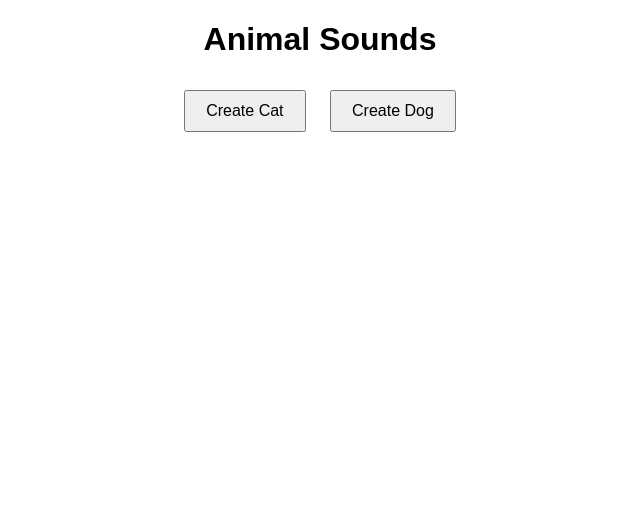
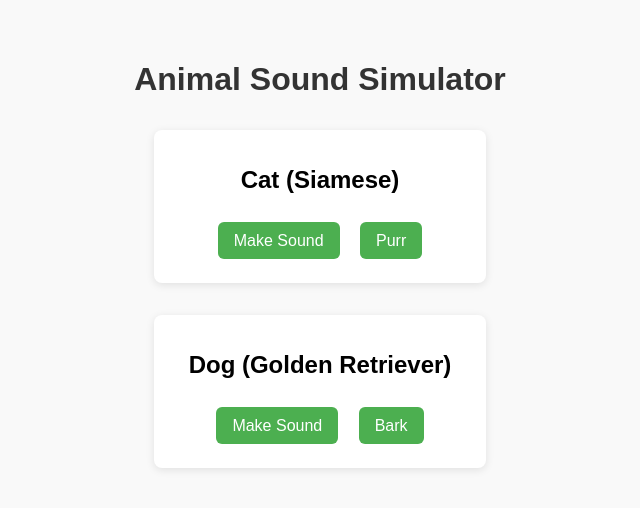
Before and after one commit to acciojob/get-set-animals-kunalkanwarr, a website: page main.html in a window 1280 px wide. Shown: the whole page, without its empty margins (320-960 px from the left). Drawn offline with Linux system fonts and the light colour scheme.

Commit message:
created a submission

```diff
--- a/main.html
+++ b/main.html
@@ -2,34 +2,34 @@
 <html lang="en">
 <head>
   <meta charset="UTF-8">
-    <meta name="viewport" content="width=device-width, initial-scale=1.0">
-    <title>Animal Sounds</title>
-    <style>
-        body {
-            font-family: Arial, sans-serif;
-            text-align: center;
-            margin: 20px;
-        }
-        .button {
-            padding: 10px 20px;
-            margin: 10px;
-            font-size: 16px;
-            cursor: pointer;
-        }
-    </style>
+  <title>Animal Sound Test</title>
+  <link rel="stylesheet" href="styles.css">
 </head>
 <body>
-    <h1>Animal Sounds</h1>
-    <button class="button" onclick="testCat()">Create Cat</button>
-    <button class="button" onclick="testDog()">Create Dog</button>
-    <!-- <script>
+  <h1>Animal Sound Simulator</h1>
+
+  <div class="animal-container">
+    <h2>Cat (Siamese)</h2>
+    <button onclick="cat.makeSound()">Make Sound</button>
+    <button onclick="cat.purr()">Purr</button>
+  </div>
+
+  <div class="animal-container">
+    <h2>Dog (Golden Retriever)</h2>
+    <button onclick="dog.makeSound()">Make Sound</button>
+    <button onclick="dog.bark()">Bark</button>
+  </div>
+
+  <script>
     class Animal {
       constructor(species) {
         this._species = species;
       }
+
       get species() {
         return this._species;
       }
+
       makeSound() {
         console.log(`The ${this._species} makes a sound`);
       }
@@ -47,17 +47,8 @@
       }
     }
 
-        function testCat() {
-            const myCat = new Cat("Siamese");
-            myCat.makeSound();
-            myCat.purr();
-        }
-
-        function testDog() {
-            const myDog = new Dog("Golden Retriever");
-            myDog.makeSound();
-            myDog.bark();
-        }
-    </script> -->
+    const cat = new Cat("Siamese");
+    const dog = new Dog("Golden Retriever");
+  </script>
 </body>
 </html>
--- /dev/null
+++ b/styles.css
@@ -0,0 +1,34 @@
+body {
+  font-family: Arial, sans-serif;
+  text-align: center;
+  background-color: #f9f9f9;
+  padding: 2rem;
+}
+
+h1 {
+  color: #333;
+}
+
+.animal-container {
+  margin: 2rem auto;
+  padding: 1rem;
+  max-width: 300px;
+  background-color: #fff;
+  border-radius: 8px;
+  box-shadow: 0 2px 8px rgba(0, 0, 0, 0.1);
+}
+
+button {
+  margin: 0.5rem;
+  padding: 0.6rem 1rem;
+  font-size: 1rem;
+  border: none;
+  background-color: #4caf50;
+  color: white;
+  border-radius: 6px;
+  cursor: pointer;
+}
+
+button:hover {
+  background-color: #45a049;
+}
```
Lines whose indentation alone changed are shown as unchanged.
